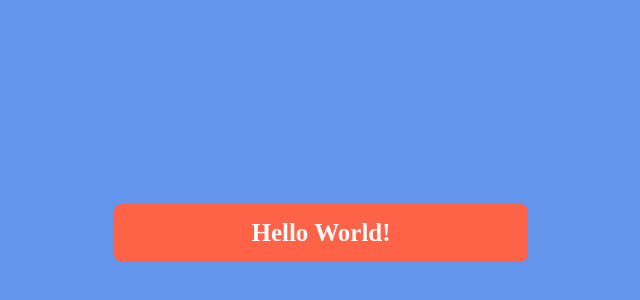
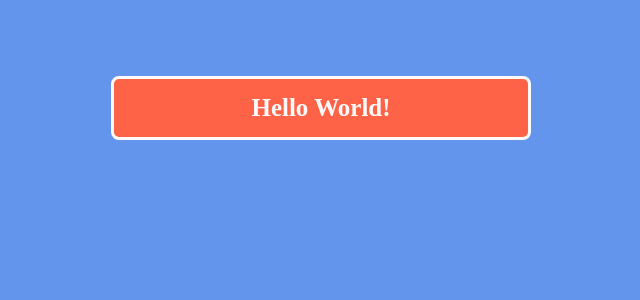
Before and after one commit to ENiENG/HelloWorld, a plain HTML site: page index.html in a window 1280 px wide. Shown: the part 180-480 px from the top of the page, without its empty margins (319-959 px from the left). Drawn offline with Linux system fonts and the light colour scheme.

Commit message:
Update index.html

```diff
--- a/index.html
+++ b/index.html
@@ -11,7 +11,10 @@
     padding: 15px;
     width: 30%;
     text-align: center;
-    margin: 30% auto;">
+    margin: 20% auto;
+    border-color: yellowgreen;
+    border: 3px solid #fffafa;
+    ">
     <span style="color:#fffafa;font-size: 25;font-weight: bold;">Hello World!</span>
   </div>
 </body>
```
